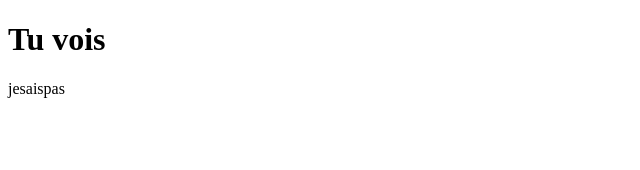
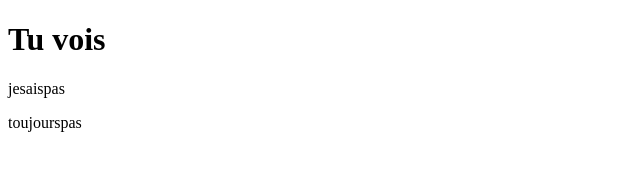
Before and after one commit to hugorss/ChocolatBananeCarotteCqeTuVeux, a plain HTML site: page index.html in a window 1280 px wide. Shown: the full height of the page, 0-640 px from the left. Drawn offline with Linux system fonts and the light colour scheme.

Commit message:
add 2nd paragraph

```diff
--- a/index.html
+++ b/index.html
@@ -9,5 +9,6 @@
 <body>
     <h1>Tu vois</h1>
     <p>jesaispas</p>
+    <p>toujourspas</p>
 </body>
 </html>
```
